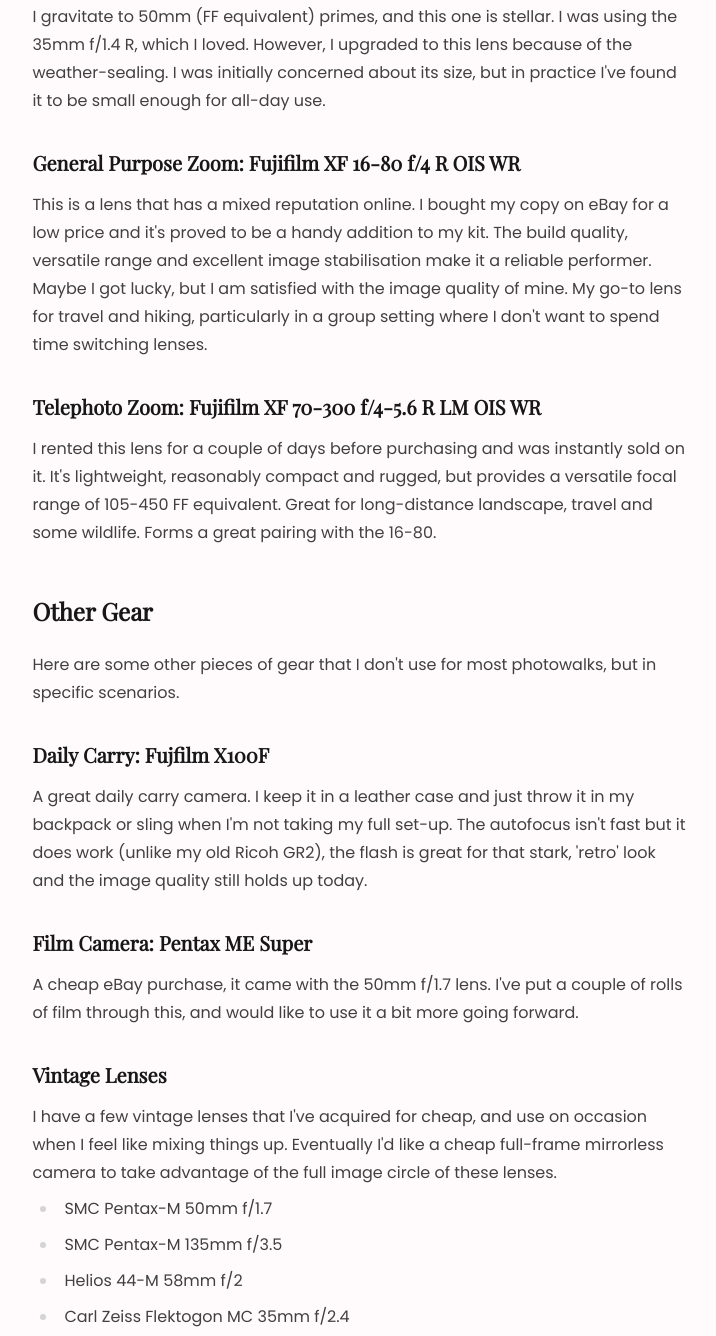
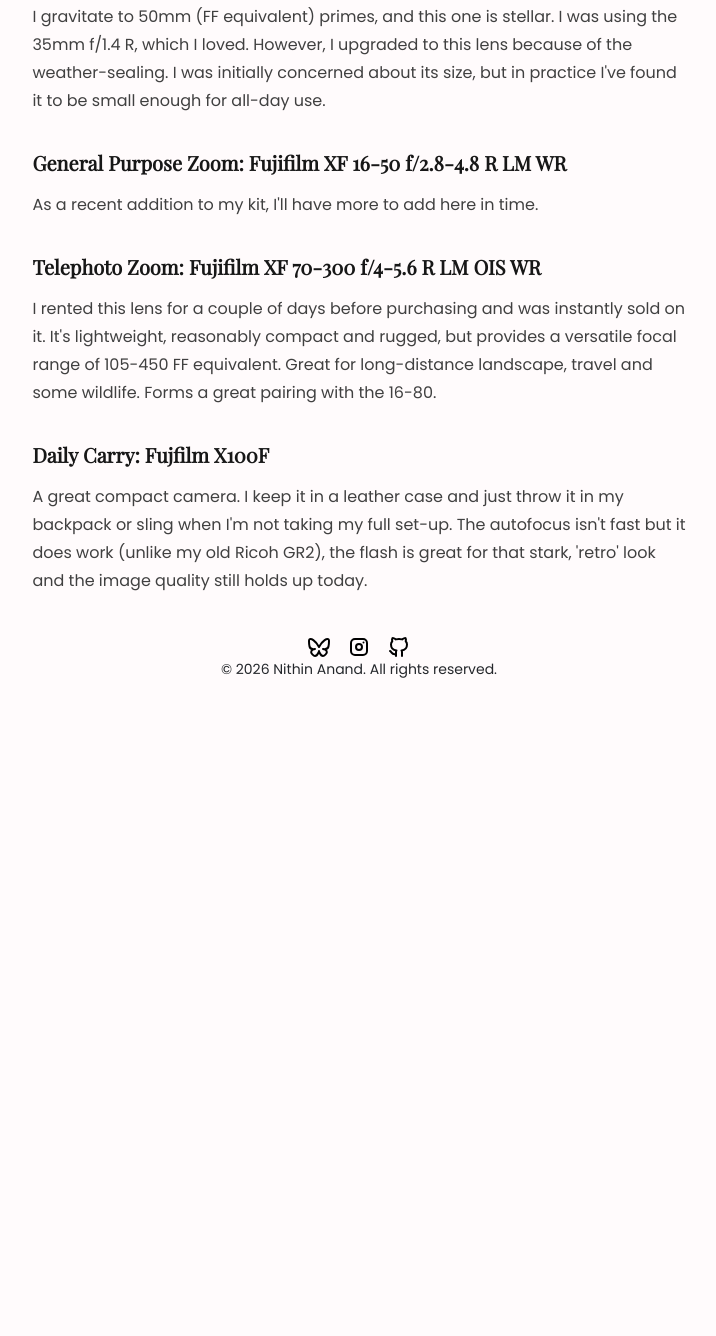
Before and after one commit to Nithin-Anand/expression, an Astro site: page /gear in a window 1280 px wide. Shown: the part 486-1822 px from the top of the page, without its empty margins (281-997 px from the left). After the commit the page ends 1189 px from the top, so only its background shows below. Built offline with nearby package versions, Linux system fonts and the light colour scheme; Astro itself is replaced by a stand-in of ours.

Commit message:
Update copy

```diff
--- a/src/pages/about.astro
+++ b/src/pages/about.astro
@@ -19,8 +19,7 @@ import profileImage from "../assets/photos/abstract_circle.jpg";
         <p>
             I still have lots to learn about photography, so I wanted to create
             this page to show you my progress over time. I take a camera
-            everywhere I go, shooting street, travel and
-            daily life.
+            everywhere I go; typically I shoot street and travel.
         </p>
         <p>
             Away from the camera, most of my time is spent working as a software
--- a/src/pages/gear.astro
+++ b/src/pages/gear.astro
@@ -25,15 +25,9 @@ import Prose from "../components/Prose.astro";
                 initially concerned about its size, but in practice I've found
                 it to be small enough for all-day use.
             </p>
-            <h3>General Purpose Zoom: Fujifilm XF 16-80 f/4 R OIS WR</h3>
+            <h3>General Purpose Zoom: Fujifilm XF 16-50 f/2.8-4.8 R LM WR</h3>
             <p>
-                This is a lens that has a mixed reputation online. I bought my
-                copy on eBay for a low price and it's proved to be a handy
-                addition to my kit. The build quality, versatile range and
-                excellent image stabilisation make it a reliable performer.
-                Maybe I got lucky, but I am satisfied with the image quality of
-                mine. My go-to lens for travel and hiking, particularly in a
-                group setting where I don't want to spend time switching lenses.
+                As a recent addition to my kit, I'll have more to add here in time.
             </p>
             <h3>Telephoto Zoom: Fujifilm XF 70-300 f/4-5.6 R LM OIS WR</h3>
             <p>
@@ -44,34 +38,13 @@ import Prose from "../components/Prose.astro";
                 wildlife. Forms a great pairing with the 16-80.
             </p>
         </p>
-        <h2>Other Gear</h2>
-        <p>
-            Here are some other pieces of gear that I don't use for most
-            photowalks, but in specific scenarios.
-        </p>
         <h3>Daily Carry: Fujfilm X100F</h3>
         <p>
-            A great daily carry camera. I keep it in a leather case and just
+            A great compact camera. I keep it in a leather case and just
             throw it in my backpack or sling when I'm not taking my full set-up.
             The autofocus isn't fast but it does work (unlike my old Ricoh GR2),
             the flash is great for that stark, 'retro' look and the image
             quality still holds up today.
         </p>
-        <h3>Film Camera: Pentax ME Super</h3>
-        <p>
-            A cheap eBay purchase, it came with the 50mm f/1.7 lens. I've put a
-            couple of rolls of film through this, and would like to use it a bit
-            more going forward.
-        </p>
-        <h3>Vintage Lenses</h3>
-        I have a few vintage lenses that I've acquired for cheap, and use on occasion
-        when I feel like mixing things up. Eventually I'd like a cheap full-frame
-        mirrorless camera to take advantage of the full image circle of these lenses.
-        <ul>
-            <li>SMC Pentax-M 50mm f/1.7</li>
-            <li>SMC Pentax-M 135mm f/3.5</li>
-            <li>Helios 44-M 58mm f/2</li>
-            <li>Carl Zeiss Flektogon MC 35mm f/2.4</li>
-        </ul>
-    </Prose></BaseLayout
+   </Prose></BaseLayout
 >
```
